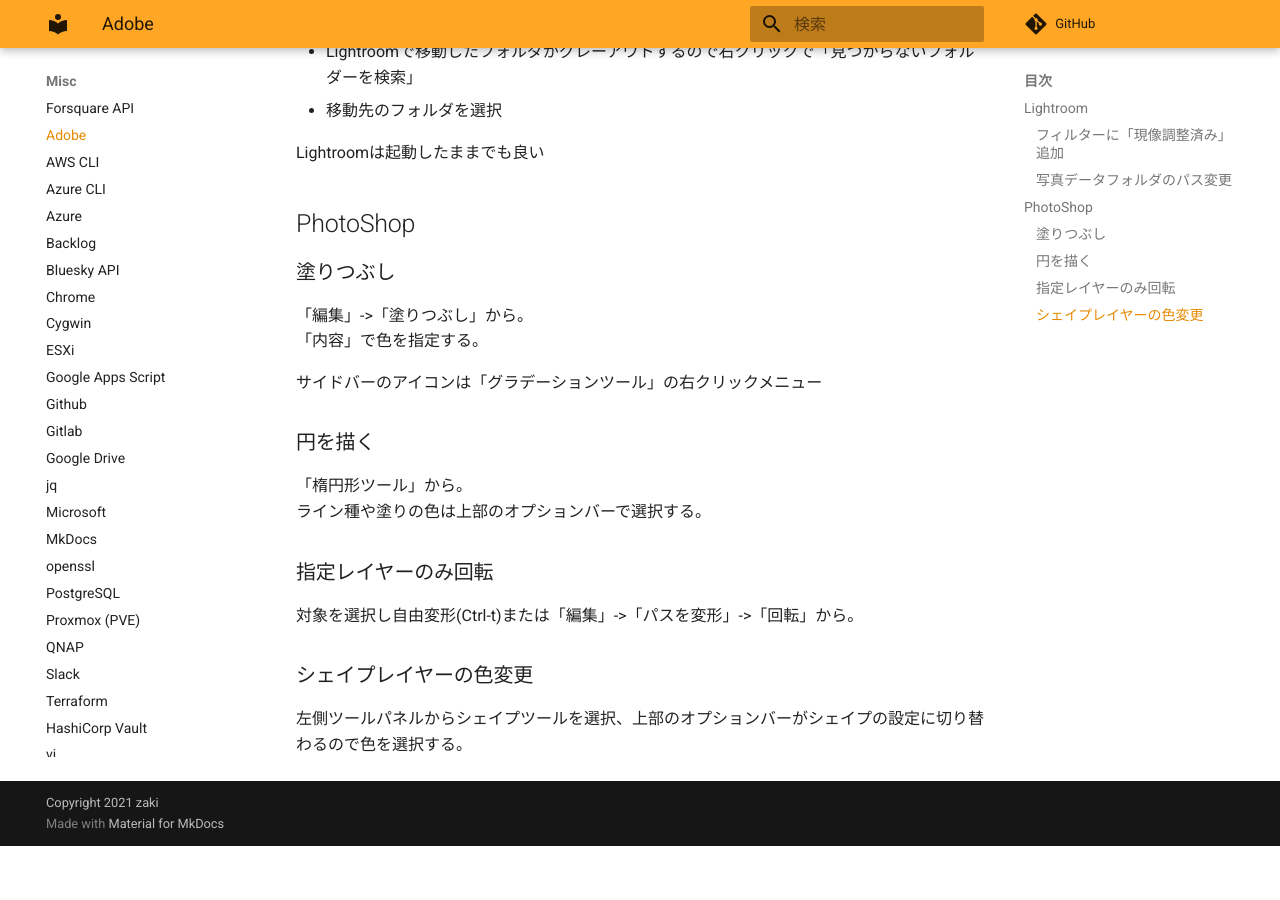
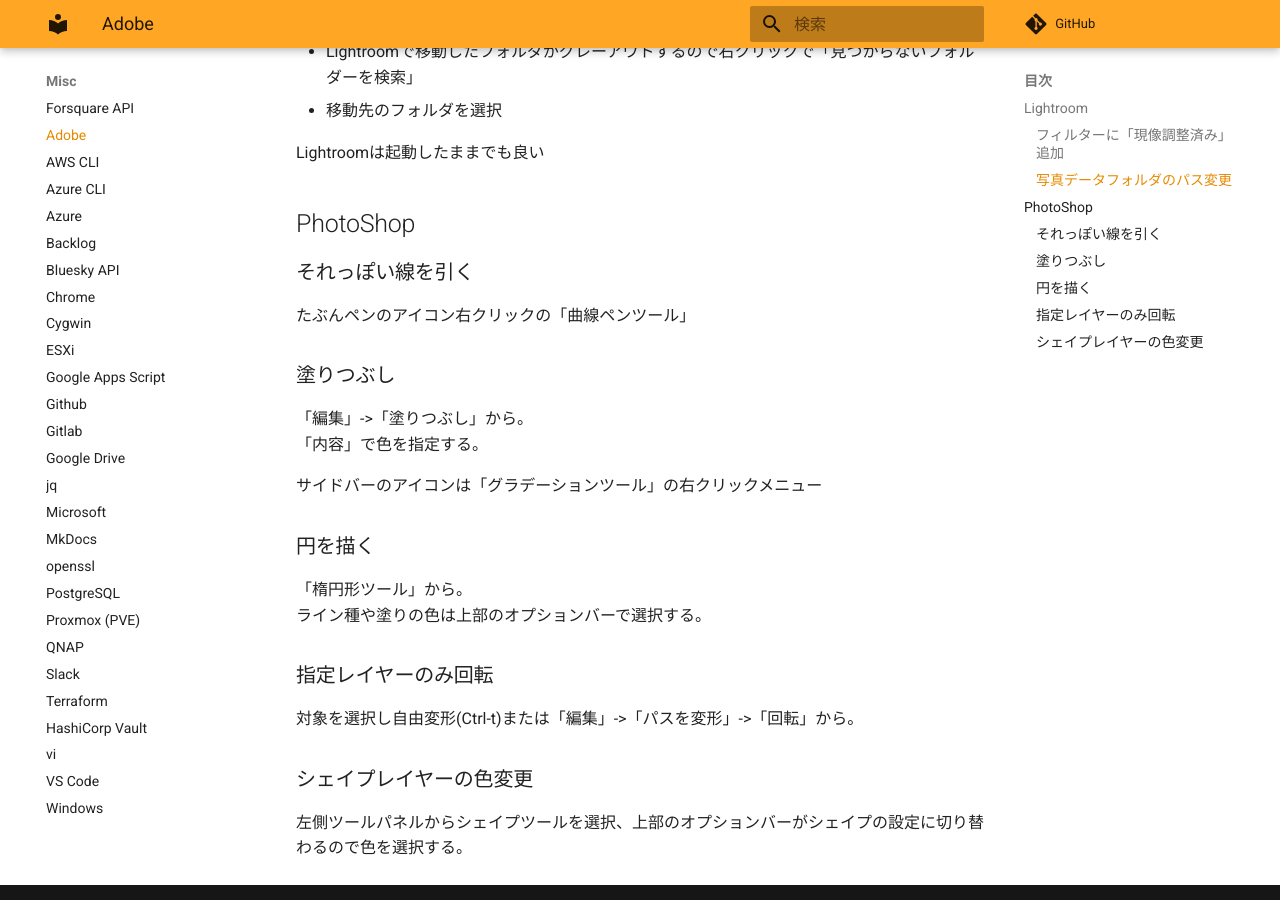
Before and after one commit to zaki-lknr/docs, an MkDocs documentation site: the page built from docs/Misc/adobe.md, in a window 1280 px wide and 900 px high, scrolled down 557 px. Built offline with MkDocs 1.6.1 and Material for MkDocs 9.7.7, drawn with Linux system fonts in a browser that asks for light colours; comment, search, counter and statistics services are not loaded; before the commit the page ends 1403 px from its top, so only the background shows below that.

Commit message:
add: misc/adobe: photoshop:線を引く

```diff
--- a/docs/Misc/adobe.md
+++ b/docs/Misc/adobe.md
@@ -20,6 +20,10 @@ Lightroomは起動したままでも良い
 
 ## PhotoShop
 
+### それっぽい線を引く
+
+たぶんペンのアイコン右クリックの「曲線ペンツール」
+
 ### 塗りつぶし
 
 「編集」->「塗りつぶし」から。
```
